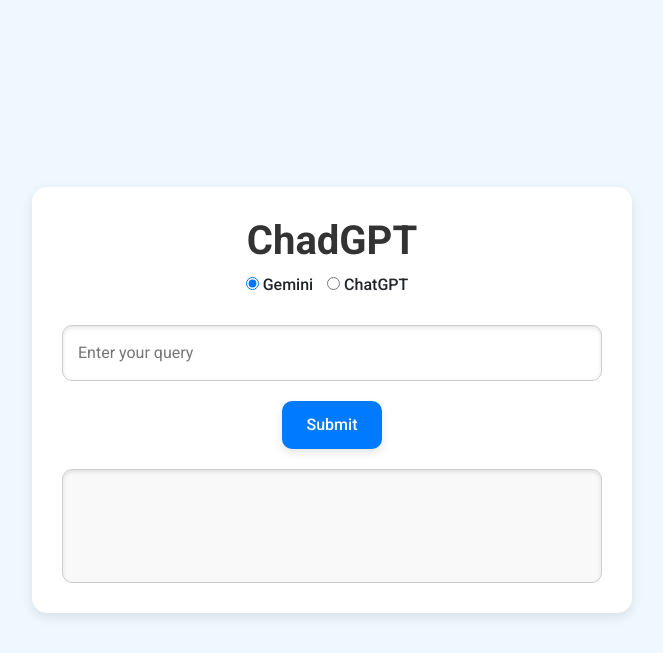
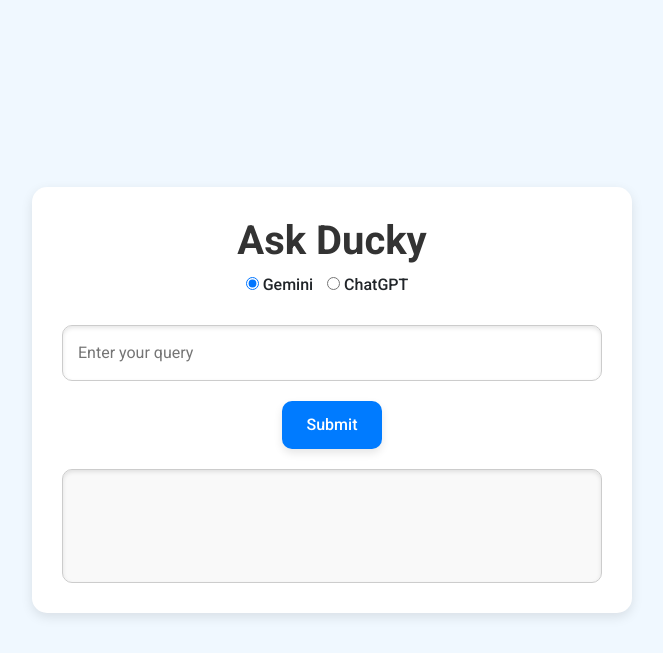
Before and after one commit to bour278/ask-ducky, a Django app: page / in a window 1280 px wide. Shown: the top 653 px of the page, without its empty margins (308-971 px from the left). Run offline with Django 5.2, Linux system fonts and the light colour scheme; some libraries are stand-ins or nearby versions.

Commit message:
changing website name

```diff
--- a/templates/home.html
+++ b/templates/home.html
@@ -1,7 +1,7 @@
 <!DOCTYPE html>
 <html>
 <head>
-    <title>ChadGPT</title>
+    <title>AskDucky</title>
     <!-- Bootstrap CSS -->
     <link href="https://stackpath.bootstrapcdn.com/bootstrap/4.5.2/css/bootstrap.min.css" rel="stylesheet">
     <!-- Google Fonts -->
@@ -132,7 +132,7 @@
 </head>
 <body>
     <div class="container">
-        <h1>ChadGPT</h1>
+        <h1>Ask Ducky</h1>
         <div class="radio-group">
             <input type="radio" id="gemini" name="api_type" value="gemini" checked>
             <label for="gemini">Gemini</label>
```
